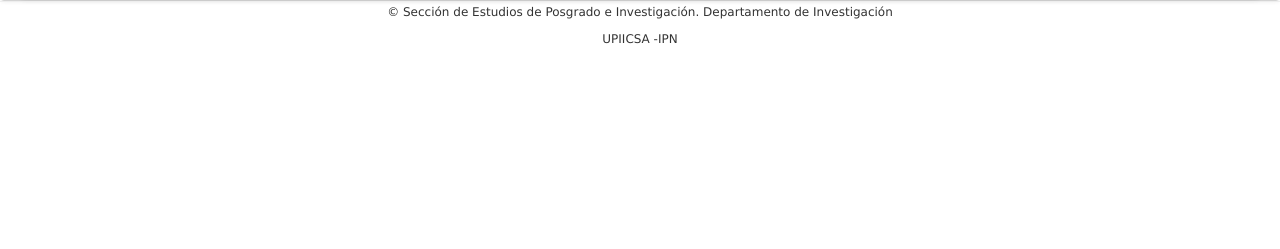
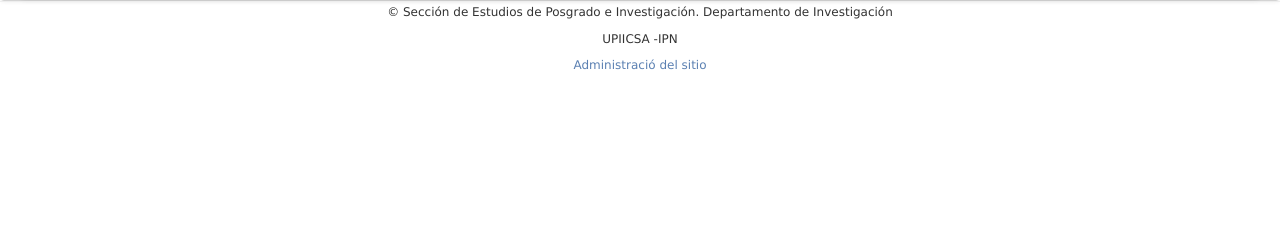
Before and after one commit to Lvcios/SEPI, a Django app: page / in a window 1280 px wide. Shown: the part 505-754 px from the top of the page. Run offline with Django 3.2, Linux system fonts and the light colour scheme; data that the repository does not hold is empty; parts of the project's set-up code (start-up, migrations or seed data) failed here and were passed over; some libraries are stand-ins or nearby versions.

Commit message:
Modificiación index.html

```diff
--- a/template/index.html
+++ b/template/index.html
@@ -75,6 +75,7 @@
       <footer align="center">
         <p>&copy; Secci&oacute;n de Estudios de Posgrado e Investigaci&oacute;n. Departamento de Investigaci&oacute;n</p>
 		<p>UPIICSA -IPN</p>
+		<p><a href= "admin/">Administraci&oacute; del sitio</a></p>
       </footer>
 
     </div><!--/.fluid-container-->
```
